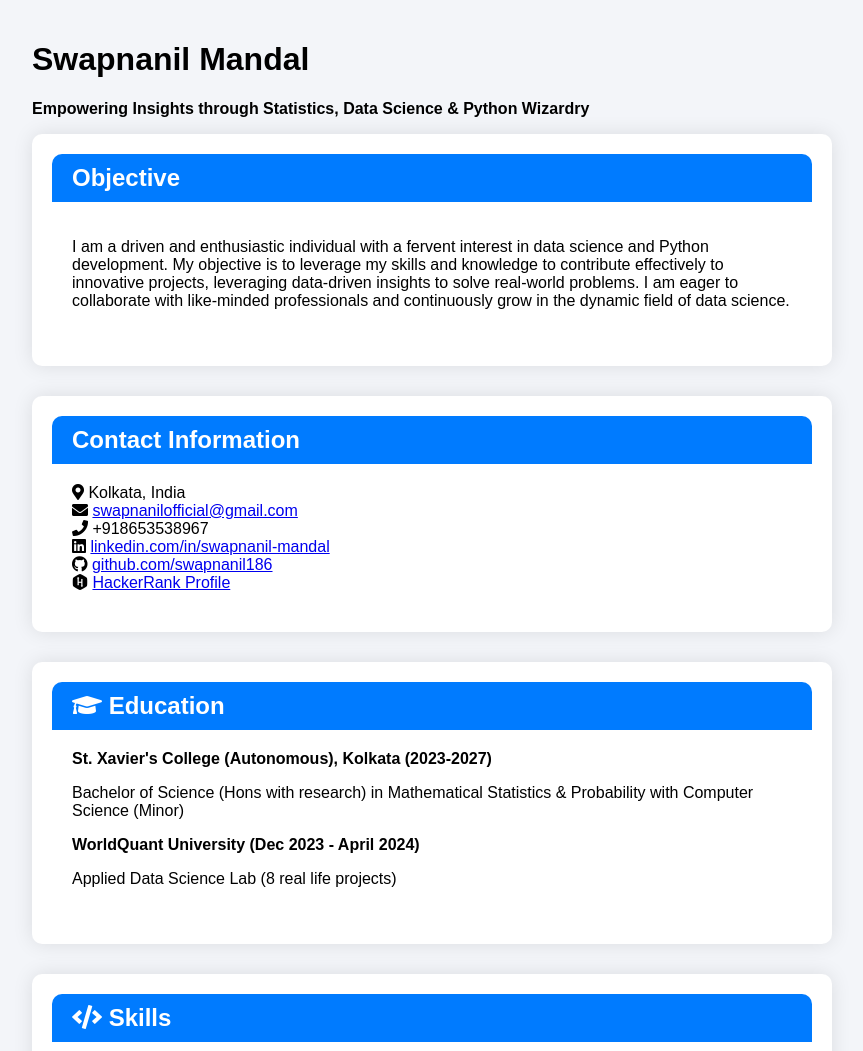
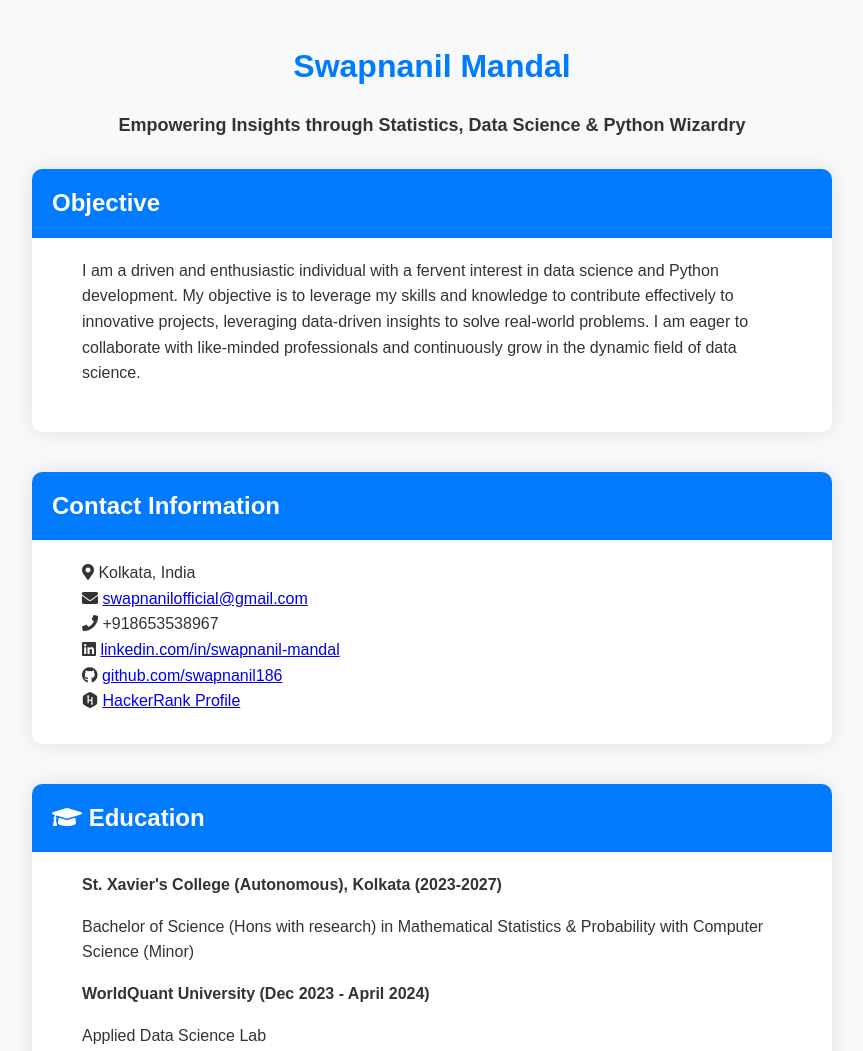
Before and after one commit to swapnanil186/swapnanil186.github.io, a plain HTML site: page index.html in a window 1280 px wide. Shown: the top 1051 px of the page, without its empty margins (208-1071 px from the left). Drawn offline with Linux system fonts and the light colour scheme.

Commit message:
Update index.html

```diff
--- a/index.html
+++ b/index.html
@@ -11,8 +11,9 @@ body {
             font-family: Arial, sans-serif;
             margin: 0;
             padding: 0;
-    background-color: #f3f5f9;
-    overflow-x: hidden; /* Disable horizontal scrollbar */
+            background-color: #f8f9fa; /* Updated background color */
+            color: #333; /* Updated text color */
+            line-height: 1.6;
         }
 
         .container {
@@ -21,30 +22,45 @@ body {
             padding: 20px;
         }
 
+        /* Header styles */
+        .header {
+            text-align: center;
+            margin-bottom: 30px;
+        }
+
+        .header h1 {
+            color: #007bff; /* Updated header color */
+            margin-bottom: 5px;
+        }
+
+        .header p {
+            font-size: 18px;
+        }
+
+        /* Section styles */
         .section {
-    margin-bottom: 30px;
+            margin-bottom: 40px; /* Increased margin for sections */
             background-color: #fff;
             border-radius: 10px;
-    box-shadow: 0px 0px 20px rgba(0, 0, 0, 0.1);
-    padding: 20px;
+            box-shadow: 0 0 20px rgba(0, 0, 0, 0.1);
+            padding: 30px; /* Increased padding for sections */
         }
 
         .section-header {
             background-color: #007bff;
             color: #fff;
-    padding: 10px 20px;
+            padding: 15px 20px;
             border-radius: 10px 10px 0 0;
-    display: flex;
-    align-items: center;
-    justify-content: space-between;
+            margin: -30px -30px 20px -30px; /* Adjusted margin for alignment */
         }
 
         .section-header h2 {
             margin: 0;
+            font-size: 24px; /* Increased font size */
         }
 
         .section-content {
-    padding: 20px;
+            padding: 0 20px; /* Adjusted padding for content */
         }
 
         /* Button styles */
@@ -132,7 +148,7 @@ body {
             </div>
             <div class="edu-item">
                 <strong>WorldQuant University (Dec 2023 - April 2024)</strong>
-                   <p>Applied Data Science Lab (8 real life projects) </p>             </div>
+                   <p>Applied Data Science Lab </p>             </div>
         </div>
     </div>
 
```
Lines whose indentation alone changed are shown as unchanged.
